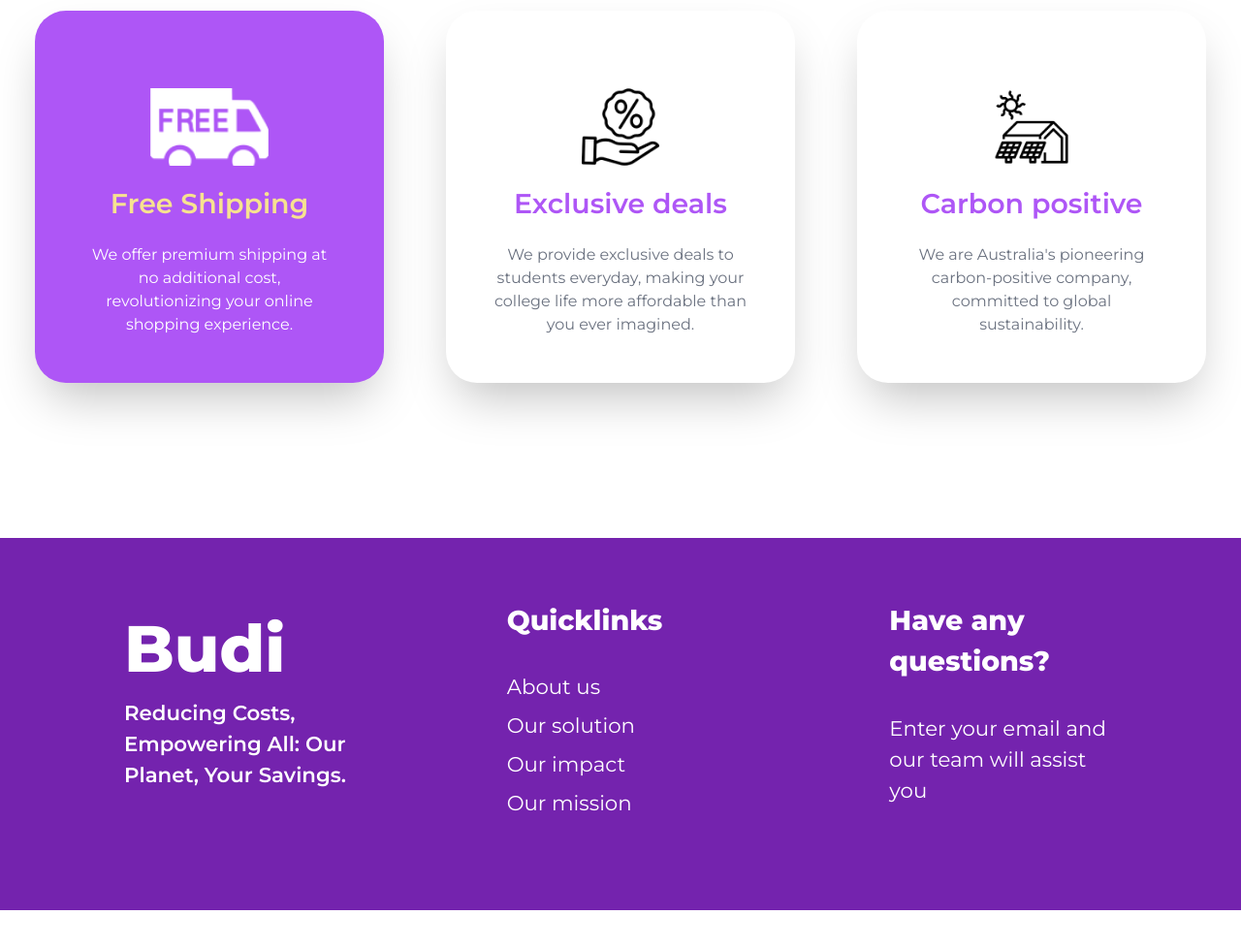
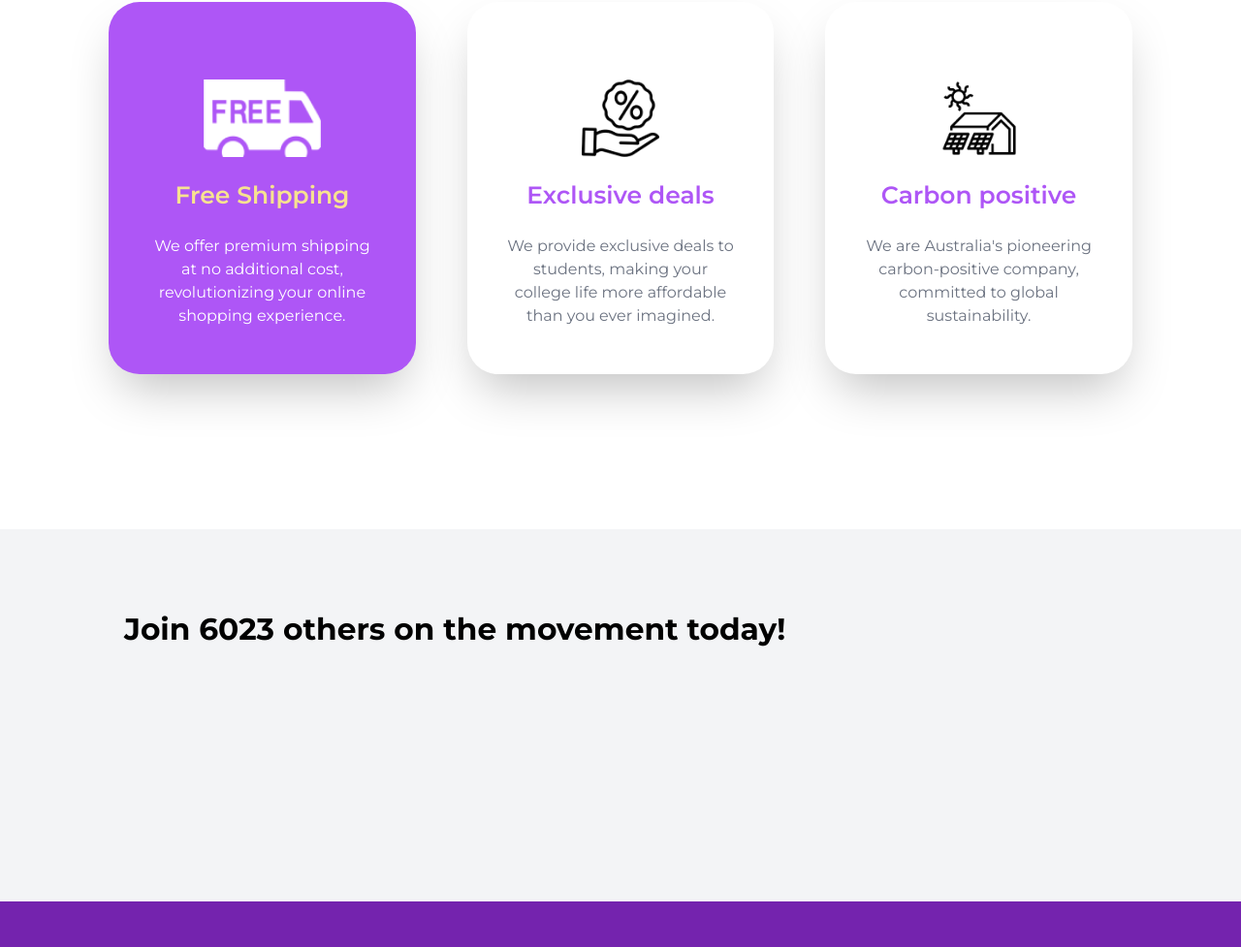
Before and after one commit to Theskrtnerd/budi-landing-page, an Astro site: page / in a window 1280 px wide. Shown: the part 265-1242 px from the top of the page at 97% size. Before the commit the page ends 1204 px from the top, so only its background shows below. Built offline with nearby package versions, Linux system fonts and the light colour scheme; Astro itself is replaced by a stand-in of ours.

Commit message:
added userCount

```diff
--- a/src/components/Card.astro
+++ b/src/components/Card.astro
@@ -9,8 +9,8 @@ interface Props {
 const { title, body, img_href, type } = Astro.props;
 ---
 
-<div class=`shadow-2xl ${type ? "bg-pri-80": "bg-white"} w-[360px] h-96 pt-20 pb-12 px-12 flex flex-col rounded-[32px] justify-between items-center`>
+<div class=`shadow-2xl ${type ? "bg-pri-80": "bg-white"} w-[30%] h-96 pt-20 pb-12 px-10 flex flex-col rounded-[32px] justify-between items-center`>
 	<img class="h-20" src={img_href}>
 	<div class=`${type ? "text-sec-80": "text-pri-80"} font-semibold text-2xl flex justify-center`>{title}</div>
-	<div class=`${type ? "text-white": "text-gray-500"} text-md flex text-center`>{body}</div>
+	<div class=`${type ? "text-white": "text-gray-500"} text-base flex text-center`>{body}</div>
 </div>
--- a/src/components/Cards.astro
+++ b/src/components/Cards.astro
@@ -2,11 +2,11 @@
 import Card from '../components/Card.astro';
 ---
 
-<div class="flex flex-col items-center">
+<div class="flex w-full flex-col items-center px-28">
     <div class="font-bold text-4xl">Real Savings, <span class="text-pri-100">Real Impacts</span></div>
-    <div class="flex gap-16 pt-4">
+    <div class="flex w-full justify-between pt-6">
         <Card type={0 == 0} img_href="free-shipping.png" title='Free Shipping' body="We offer premium shipping at no additional cost, revolutionizing your online shopping experience." />
-        <Card type={0 == 1} img_href="exclusive-deals.png" title='Exclusive deals' body="We provide exclusive deals to students everyday, making your college life more affordable than you ever imagined." />
+        <Card type={0 == 1} img_href="exclusive-deals.png" title='Exclusive deals' body="We provide exclusive deals to students, making your college life more affordable than you ever imagined." />
         <Card type={0 == 1} img_href="carbon-positive.png" title='Carbon positive' body="We are Australia's pioneering carbon-positive company, committed to global sustainability." />
     </div>
     <div class="h-40"></div>
--- a/src/components/Footer.astro
+++ b/src/components/Footer.astro
@@ -1,4 +1,4 @@
-<div class="h-96 w-full bg-pri-100 px-32 py-16 grid grid-cols-3 justify-between gap-40">
+<div class="h-96 w-full bg-pri-100 px-28 py-16 grid grid-cols-3 justify-between gap-40">
     <div class="flex flex-col">
         <div class="font-sans font-extrabold text-5xl text-white">Budi</div>
         <div class="text-xl text-white font-sans font-semibold">Reducing Costs, Empowering All: Our Planet, Your Savings.</div>
--- a/src/components/Navbar.astro
+++ b/src/components/Navbar.astro
@@ -1,4 +1,4 @@
-<div class="shadow-xl h-32 w-full flex px-32 items-center justify-between">
+<div class="shadow-xl h-32 w-full flex px-28 items-center justify-between">
     <div><img src="logo-img.png"></div>
     <div class="flex font-semibold text-xl gap-24">
         <a href="#" class="hover:underline decoration-sec-100 decoration-4 hover:underline-offset-2">Mission</a>
--- /dev/null
+++ b/src/components/UserCount.astro
@@ -0,0 +1,5 @@
+<div class="h-96 w-full bg-gray-100 px-32 pt-20 pb-8">
+    <div class="flex flex-col">
+        <div class="text-3xl font-sans font-bold"> Join 6023 others on the movement today!</div>
+    </div>
+</div>
--- a/src/pages/index.astro
+++ b/src/pages/index.astro
@@ -3,11 +3,13 @@ import Layout from '../layouts/Layout.astro';
 import Footer from '../components/Footer.astro';
 import Navbar from '../components/Navbar.astro';
 import Cards from '../components/Cards.astro';
+import UserCount from '../components/UserCount.astro';
 ---
 
 <Layout title="Main page">
 	<Navbar/>
 	<div class="p-4">Hello World!</div>
 	<Cards/>
+	<UserCount/>
 	<Footer/>
 </Layout>
--- a/tailwind.config.mjs
+++ b/tailwind.config.mjs
@@ -6,11 +6,11 @@ export default {
 		fontSize: {
 			sm: '0.8rem',
 			base: '1rem',
-			xl: '1.333rem',
-			'2xl': '1.777rem',
-			'3xl': '2.369rem',
-			'4xl': '3.157rem',
-			'5xl': '4.209rem',
+			xl: '1.25rem',
+			'2xl': '1.563rem',
+			'3xl': '1.953rem',
+			'4xl': '2.441rem',
+			'5xl': '3.052rem',
 		},
 		extend: {
 			colors: {
```
